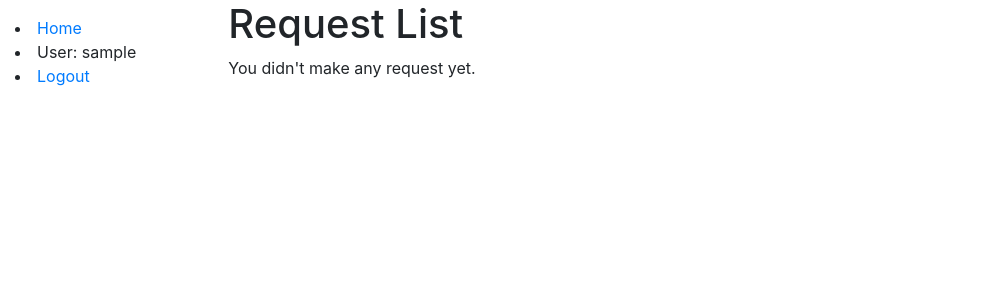
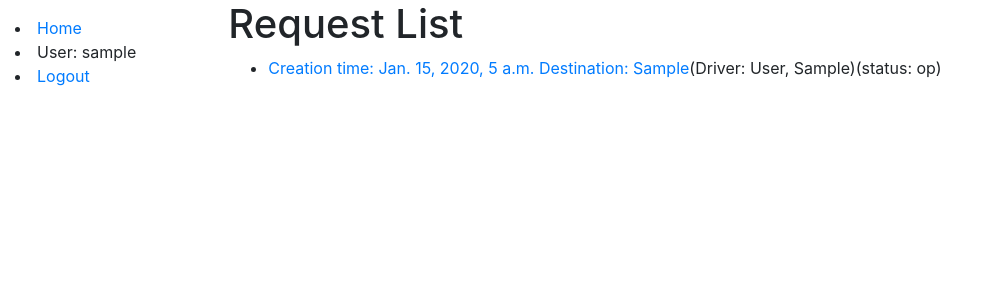
Before and after one commit to yuyuefan002/ride_share_service, a Django app: page /orders/share-requests in a window 1280 px wide. Shown: the top 300 px of the page, without its empty margins (0-988 px from the left). Run offline with Django 3.2, Linux system fonts and the light colour scheme; a user stored in the database is signed in; tables that the repository leaves empty hold one stand-in row (values such as "Sample post"); some libraries are stand-ins or nearby versions.

Commit message:
sharer order check

```diff
--- a/orders/templates/share_request_list.html
+++ b/orders/templates/share_request_list.html
@@ -2,9 +2,9 @@
 
 {% block content %}
   <h1>Request List</h1>
-  {% if request_list %}
+  {% if share_request_list %}
   <ul>
-    {% for request in request_list %}
+    {% for request in share_request_list %}
       <li>
         <a href="{{ request.get_share_request_url }}">Creation time: {{ request.create_date }} Destination: {{request.destination}}</a>{% if request.main_request.driver%}(Driver: {{request.main_request.driver}}){% endif %}(status: {{request.main_request.status}})
       </li>
--- a/orders/templates/share_ride_request_check.html
+++ b/orders/templates/share_ride_request_check.html
@@ -9,7 +9,7 @@
        <li><a>Vehicle: {{driver_info.type}}</a></li>
        <li><a>Vehicle Plate Number: {{driver_info.plate_number}}</a></li>
        <li><a>Destination: {{ride_request.destination}}</a></li>
-       <li><a>Passenger Number:{{ride_request.passenger_num + share_ride_request.passenger_number}}</a></li>
+       <li><a>Passenger Number:{{ride_request.passenger_num}}</a></li>
        <li><a>Special Car Info:{{ride_request.special_car_info}}</a></li>
        <li><a>Remarks: {{ride_request.remarks}}</a></li>
 
--- a/orders/views.py
+++ b/orders/views.py
@@ -1,10 +1,7 @@
-from django.shortcuts import render, redirect, render_to_response, get_object_or_404
+from django.shortcuts import render, redirect, get_object_or_404
 from django.contrib.auth.decorators import login_required, permission_required
 from django.contrib.auth.mixins import LoginRequiredMixin
-# from .models import Request, Driver
-from django.contrib.auth.forms import UserCreationForm
 from .forms import DriverRegisterForm, RideRequestForm, ShareRideRequestForm
-from django.contrib.auth.models import User
 from .models import Request, Driver, ShareRequest
 from django.db import IntegrityError
 from django.contrib import messages
@@ -97,15 +94,14 @@ def CFRideRequestCheck(request, pk):
 
 
 def CFShareRideRequestCheck(request, pk):
-    share_ride_request = get_object_or_404(ShareRequest, pk=pk)
-    main_ride_request = get_object_or_404(Request, pk=share_ride_request.main_request.id)
+    share_ride_request = ShareRequest.objects.get(pk=pk)
     try:
-        driver_info = Driver.objects.get( pk=main_ride_request.driver.user)
+        driver_info = Driver.objects.get(pk=share_ride_request.main_request.driver)
     except Driver.DoesNotExist:
         driver_info = None
-        context = {
+    context = {
             'share_ride_request': share_ride_request,
-            'main_ride_request': main_ride_request,
+            'ride_request': share_ride_request.main_request,
             'driver_info': driver_info,
         }
     return render(request, 'share_ride_request_check.html', context)
@@ -181,11 +177,16 @@ def RideConfirm(request, pk):
     request_detail.driver = driver
     request_detail.status = 'cf'
     request_detail.save()
-    email = EmailMessage('Request Confirmed', 'Dear driver,\n\nYour request {} has been confirmed.\n\nBest,\nRide Share Service'.format(request_detail.id), to=[driver.user.email])
+    email = EmailMessage('Request Confirmed',
+                         'Dear driver,\n\nYour request {} has been confirmed.\n\nBest,\nRide Share Service'.format(request_detail.id),
+                         to=[driver.user.email])
     email.send()
-    email = EmailMessage('Request Confirmed', 'Dear customor,\n\nYour request {} has been confirmed.\n\nBest,\nRide Share Service'.format(request_detail.id), to=[request_detail.owner.email])
+    email = EmailMessage('Request Confirmed',
+                         'Dear customor,\n\nYour request {} has been confirmed.\n\nBest,\nRide Share Service'.format(request_detail.id),
+                         to=[request_detail.owner.email])
     email.send()
     return redirect('orders:index')
+
 
 @login_required
 def ShareRideConfirm(request, main_id, share_id):
@@ -193,7 +194,9 @@ def ShareRideConfirm(request, main_id, share_id):
     main_ride_request = Request.objects.get(pk=main_id)
     share_ride_request.main_request = main_ride_request
     share_ride_request.save()
-    email = EmailMessage('Request Confirmed', 'Dear customor,\n\nYour request {} has been confirmed.\n\nBest,\nRide Share Service'.format(share_ride_request.id), to=[share_ride_request.sharer.email])
+    email = EmailMessage('Request Confirmed',
+                         'Dear customor,\n\nYour request {} has been confirmed.\n\nBest,\nRide Share Service'.format(share_ride_request.id),
+                         to=[share_ride_request.sharer.email])
     email.send()
     return redirect('orders:index')
 
@@ -213,8 +216,12 @@ class ShareRequestListView(LoginRequiredMixin, generic.ListView):
     paginate_by = 10
 
     def get_queryset(self):
-        return ShareRequest.objects.filter(sharer__exact=self.request.user)
+        return ShareRequest.objects.all()
 
+    def get_context_data(self, **kwargs):
+        context = super(ShareRequestListView, self).get_context_data(**kwargs)
+        context['share_request_list'] = ShareRequest.objects.all()
+        return context
 
 class RideSearchingListView(LoginRequiredMixin, generic.ListView):
     mode = Request
```
